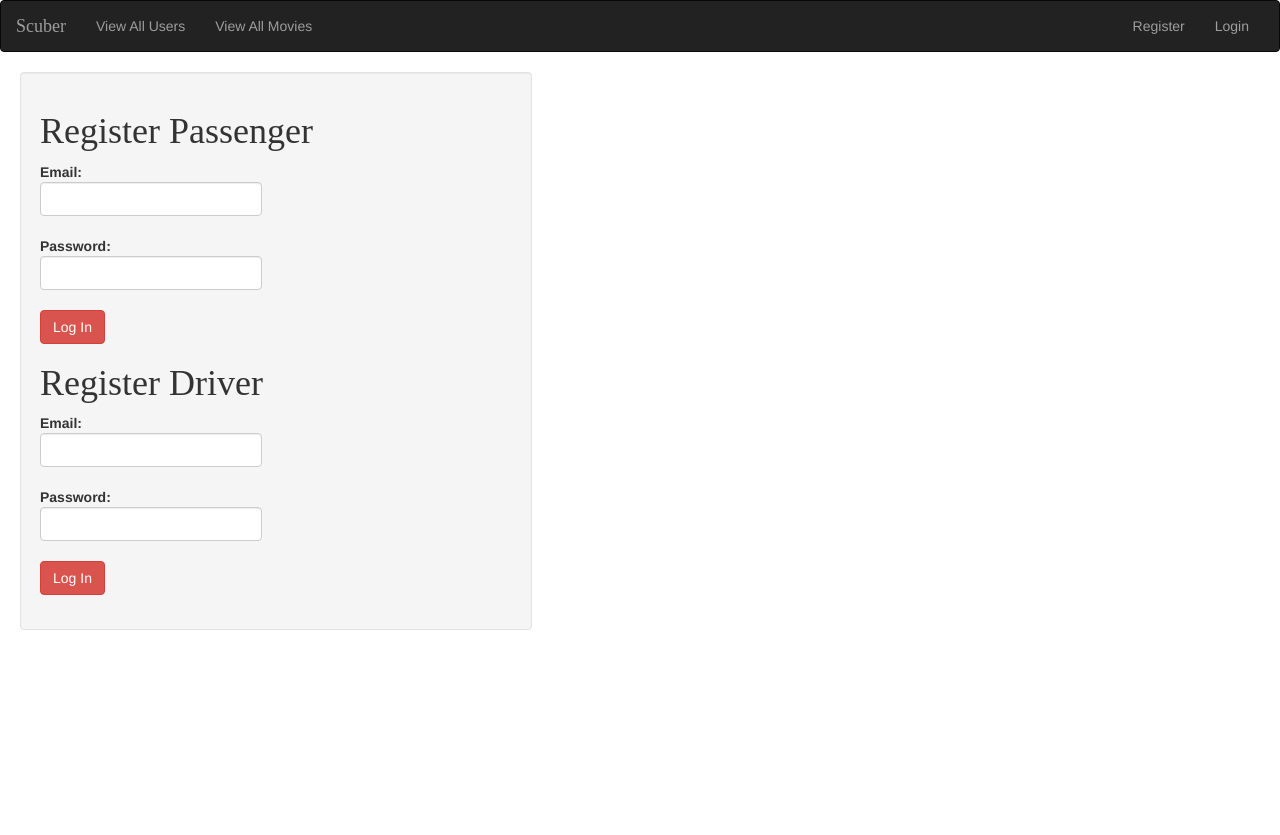
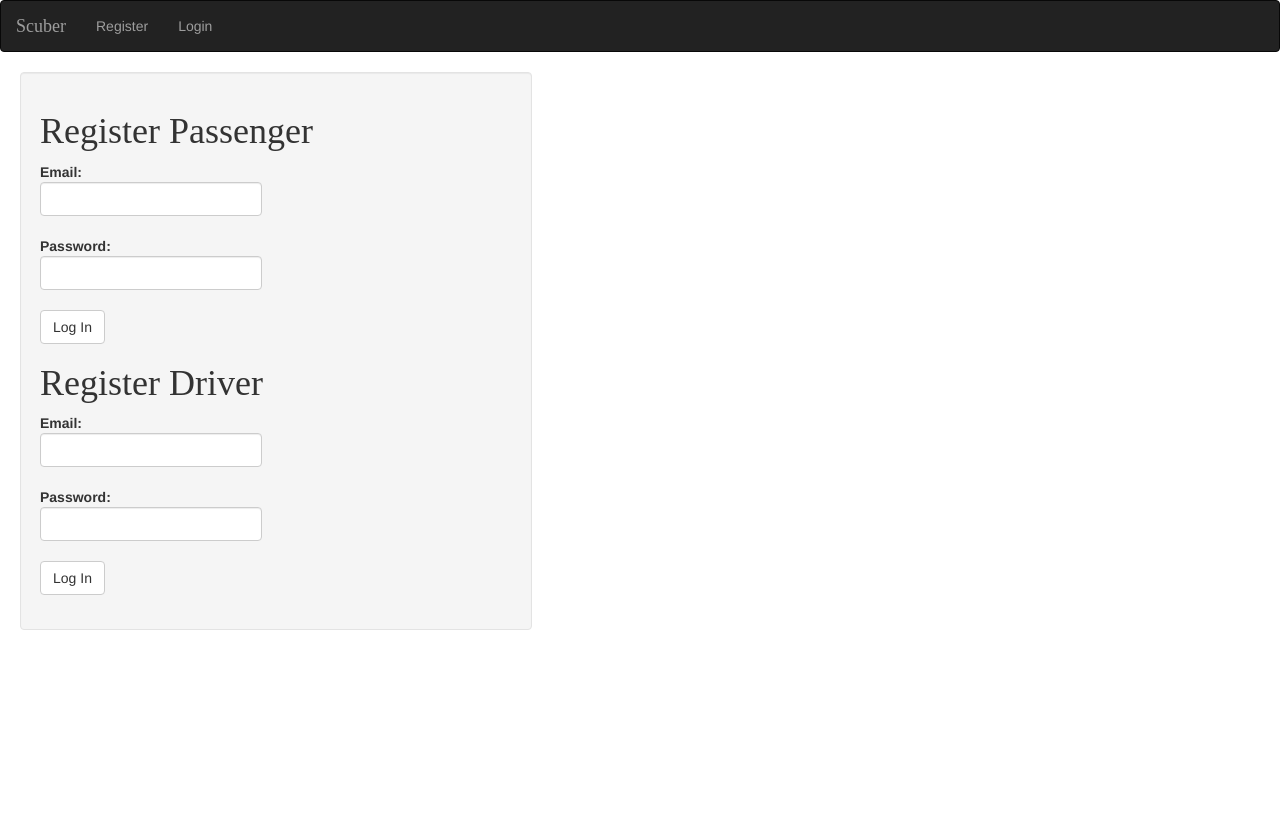
Before and after one commit to paceko/Scuber, a Flask app: page /register in a window 1280 px wide. Shown: the top 835 px of the page. Run offline with Flask 2, Linux system fonts and the light colour scheme; some libraries are stand-ins or nearby versions; some web fonts are replaced.

Commit message:
small updates adding AJAX request

```diff
--- a/server.py
+++ b/server.py
@@ -40,7 +40,7 @@ def register_form():
 #making a connection to register
 @app.route('/register', methods=['POST'])
 def register_process():
-    """Process registration."""
+    """Process registration for passengers and drivers."""
 
     # Get form variables from register_form
     email = request.form["email"]
@@ -76,8 +76,8 @@ def login_form():
 
 
 @app.route('/login', methods=['POST'])
-def passenger_login_process():
-    """Process login passenger."""
+def login_process():
+    """Process login passenger and driver."""
 
     # Get form variables
     email = request.form["email"]
@@ -96,30 +96,30 @@ def passenger_login_process():
     if passenger_user:
         #and their password is correct
         if passenger_user.password == password:
-        #session = dictionary
+            #using the session dictionary and registering the key and value
             session["passenger_id"] = passenger_user.passenger_id
-        #go to the homepage
+            #go to the homepage
             return redirect("/")
         #if the user passengers password is incorrect
         else:
-        #alert message that the password is incorrect
+            #alert message that the password is incorrect
             flash("Incorrect password. Please try again.")
-        #got to login page
+            #got to login page
             return redirect("/login")
 
     #if the user is not a passenger it's a driver
     if driver_user:
         #if the user driver enters in the correct password
         if driver_user.password == password:
-        #session = dictionary
+            #using the session dictionary and registering the key and value
             session["driver_id"] = driver_user.driver_id
-        #please direct them to the homepage
+            #please direct them to the homepage
             return redirect("/")
         #if the user driver entered in an incorrect password
         else:
-        #please alert message them that it was incorrect
+            #please alert message them that it was incorrect
             flash("Incorrect password")
-        #and redirect them to the login page
+            #and redirect them to the login page
             return redirect("/login")
 
 @app.route('/logout')
@@ -130,19 +130,21 @@ def logout():
     flash("See you next time! You are logged out.")
     return redirect("/")
 
-#######################################################################################################
 
-# @app.route('/logout')
-# def logout():
-#     """Log out."""
+################################################################################################
+# Feed page
 
-#     del session["driver_id"]
-#     flash("See you next time! You are logged out.")
-#     return redirect("/")
+@app.route('/feed', methods=['GET'])
+def feed_list():
+    """Show feed to passengers and drivers"""
+
+    return render_template("feed.html")
 
 
- ################################################################################################
 
+##################################################################################################
+
+###################################################################################################
 @app.route("/users")
 def user_list():
     """Show list of users."""
--- a/templates/base.html
+++ b/templates/base.html
@@ -79,17 +79,10 @@
         <div class="collapse navbar-collapse"
              id="bs-example-navbar-collapse-1">
             <ul class="nav navbar-nav">
-                <li><a href="/users">View All Users</a></li>
-                <li><a href="/movies">View All Movies</a></li>
+                <li><a href="/register">Register</a></li>
+                <li><a href="/login">Login</a></li>
             </ul>
-            <ul class="nav navbar-nav navbar-right">
-              {% if "user_id" in session %}
-                  <li><a href="/users/{{ session['user_id'] }}">Profile</a></li>
-                  <li><a href="/logout">Logout</a></li>
-              {% else %}
-                  <li><a href="/register">Register</a></li>
-                  <li><a href="/login">Login</a></li>
-              {% endif %}
+
 
             </ul>
         </div>
--- a/templates/login_form.html
+++ b/templates/login_form.html
@@ -20,7 +20,7 @@
     </div>
 
     <div class="form-group">
-        <input type="submit" value="Register" class="btn btn-danger">
+        <input type="submit" value="Register" class="btn btn-default">
     </div>
 
 </form>
--- a/templates/register_form.html
+++ b/templates/register_form.html
@@ -21,7 +21,7 @@
 
 
         <div class='form-group'>
-            <input type='submit' value='Log In' class='btn btn-danger'>
+            <input type='submit' value='Log In' class='btn btn-default'>
         </div>
 
     <h1>Register Driver</h1>
@@ -43,10 +43,12 @@
 
 
         <div class='form-group'>
-            <input type='submit' value='Log In' class='btn btn-danger'>
+            <input type='submit' value='Log In' class='btn btn-default'>
         </div>
 
     </form>
+
+
 </div>
 </div>
 {% endblock %}
```
